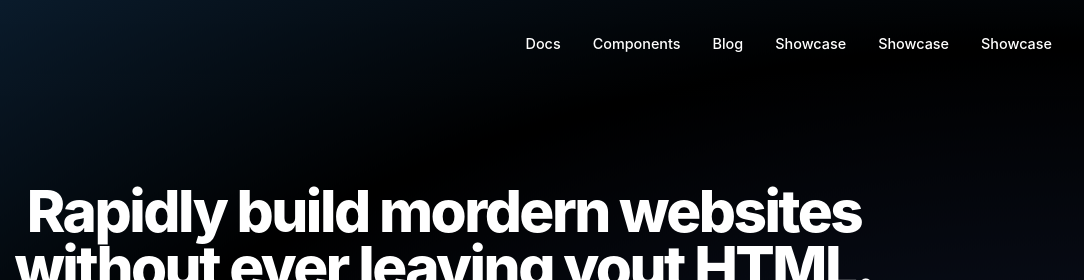
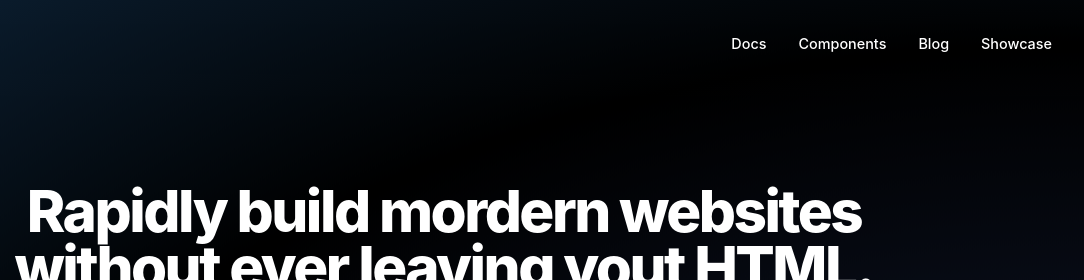
Before and after one commit to Sysinfocus/TailwindLike, a plain HTML site: page tailwindcss.html in a window 1280 px wide. Shown: the top 280 px of the page, 196-1280 px from the left. Drawn offline with Linux system fonts and the light colour scheme.

Commit message:
Update tailwindcss.html

```diff
--- a/tailwindcss.html
+++ b/tailwindcss.html
@@ -18,8 +18,6 @@
                 <a copyto="a" class="fc-[inherit] td-[none] fw-[500] fs-[0.9rem] h:fc-[#37baf5]" href="#">Docs</a>
                 <a copyfrom="a" href="#">Components</a>
                 <a copyfrom="a" href="#">Blog</a>
-                <a copyfrom="a" href="#">Showcase</a>
-                <a copyfrom="a" href="#">Showcase</a>
                 <a copyfrom="a" href="#">Showcase</a>
             </div>
         </header>
```
